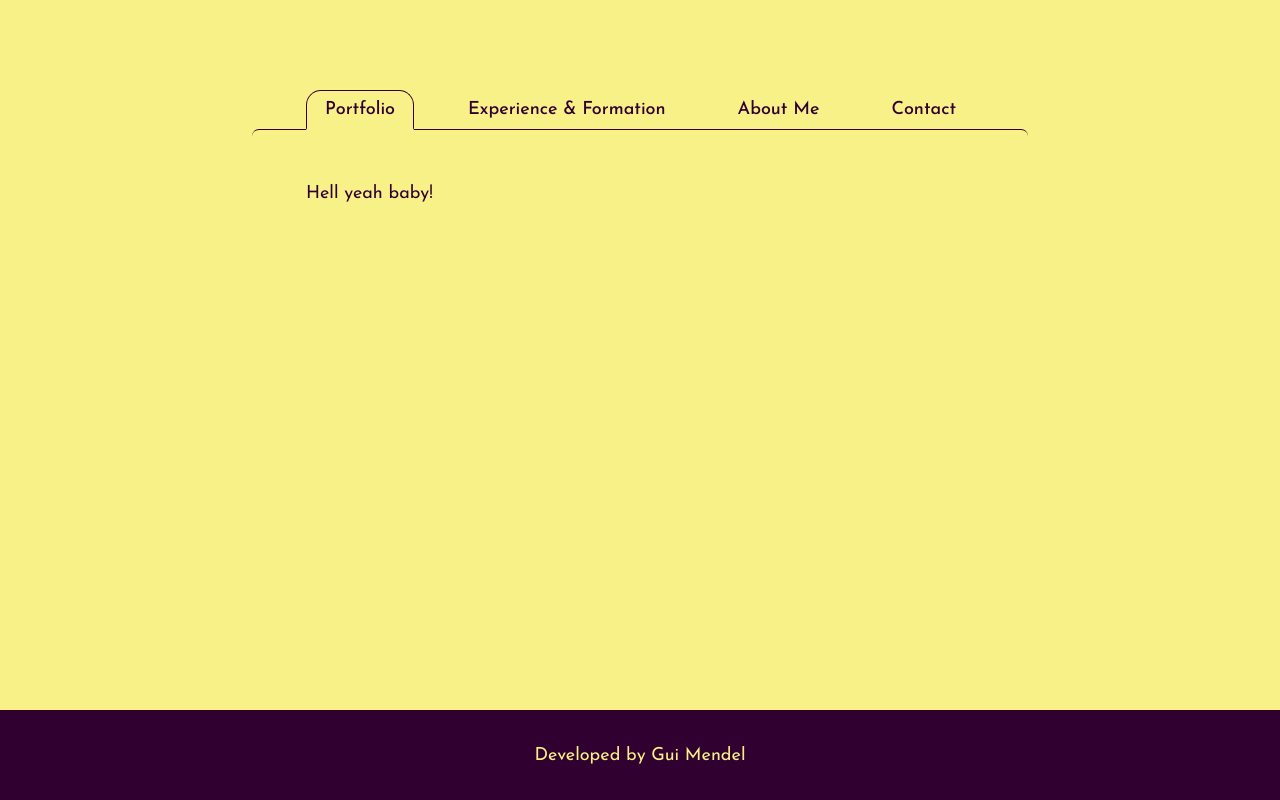
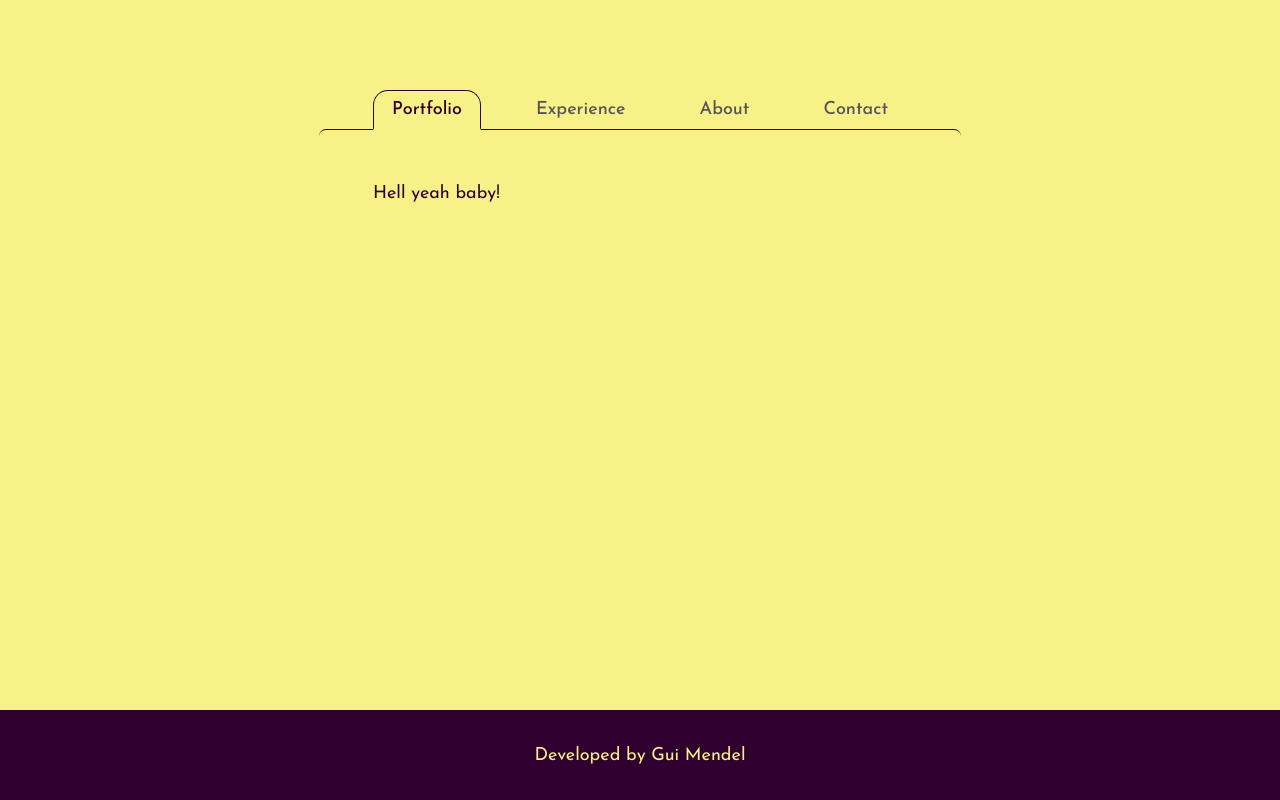
Before and after one commit to guiMendel/portfolio, an Angular app: page / in a window 1280 px wide. Built offline with nearby package versions, Linux system fonts and the light colour scheme.

Commit message:
🔨Switch tabs on click

```diff
--- a/src/app/components/App/app.component.html
+++ b/src/app/components/App/app.component.html
@@ -3,10 +3,9 @@
   <main>
     <!-- Tab switcher -->
     <header>
-      <span>Portfolio</span>
-      <span>Experience & Formation</span>
-      <span>About Me</span>
-      <span>Contact</span>
+      <span *ngFor="let tab of tabs; let i = index; trackBy: trackTab" [class.active]="i == selectedTabIndex"
+        (click)="selectedTabIndex = i">
+        {{tab.title}}</span>
     </header>
 
     <!-- Page content -->
--- a/src/app/components/App/app.component.scss
+++ b/src/app/components/App/app.component.scss
@@ -25,18 +25,27 @@
       padding: 0 3rem;
       font-weight: 500;
 
-      :first-child {
-        margin-bottom: -$tab-border-width;
-        border: $tab-border-width solid $dark;
-        border-bottom: calc($tab-border-width + 1px) solid $main;
-        border-radius: $tab-option-radius $tab-option-radius 0 0;
-      }
-
       span {
         padding: 0.5rem 1rem;
 
         align-items: center;
         cursor: pointer;
+
+        border: $tab-border-width solid rgba(255, 255, 255, 0);
+        border-bottom: calc($tab-border-width + 1px) solid
+          rgba(255, 255, 255, 0);
+        border-radius: $tab-option-radius $tab-option-radius 0 0;
+        margin-bottom: -$tab-border-width;
+
+        color: $gray-darker;
+
+        transition: all 200ms;
+
+        &.active {
+          border: $tab-border-width solid $dark;
+          border-bottom: calc($tab-border-width + 1px) solid $main;
+          color: $dark;
+        }
       }
 
       z-index: 10;
--- a/src/app/components/App/app.component.ts
+++ b/src/app/components/App/app.component.ts
@@ -3,8 +3,22 @@ import { Component } from '@angular/core';
 @Component({
   selector: 'app-root',
   templateUrl: './app.component.html',
-  styleUrls: ['./app.component.scss']
+  styleUrls: ['./app.component.scss'],
 })
 export class AppComponent {
   title = 'Portfolio';
+
+  // Which tab is currently selected
+  selectedTabIndex = 0;
+
+  trackTab(_: number, tab: AppComponent['tabs'][number]) {
+    return tab.title;
+  }
+
+  tabs = [
+    { title: 'Portfolio' },
+    { title: 'Experience' },
+    { title: 'About' },
+    { title: 'Contact' },
+  ];
 }
```
